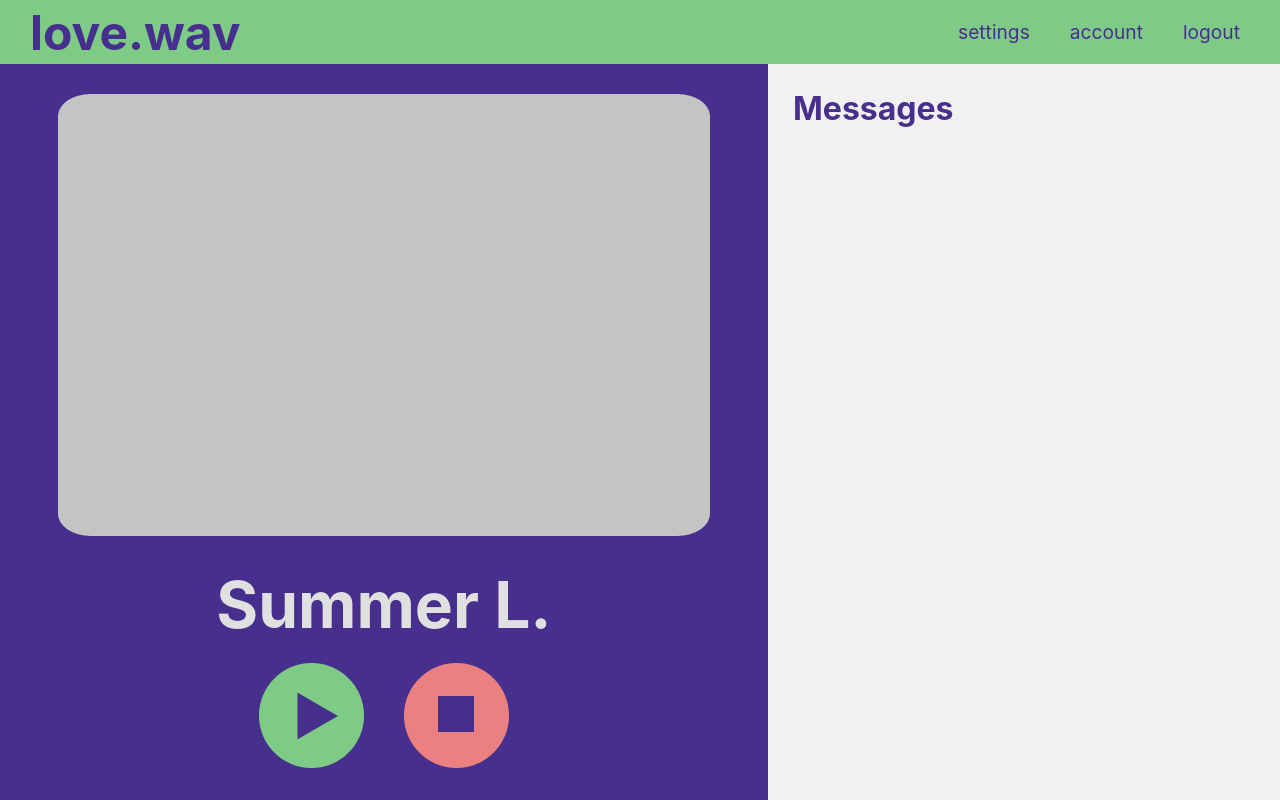
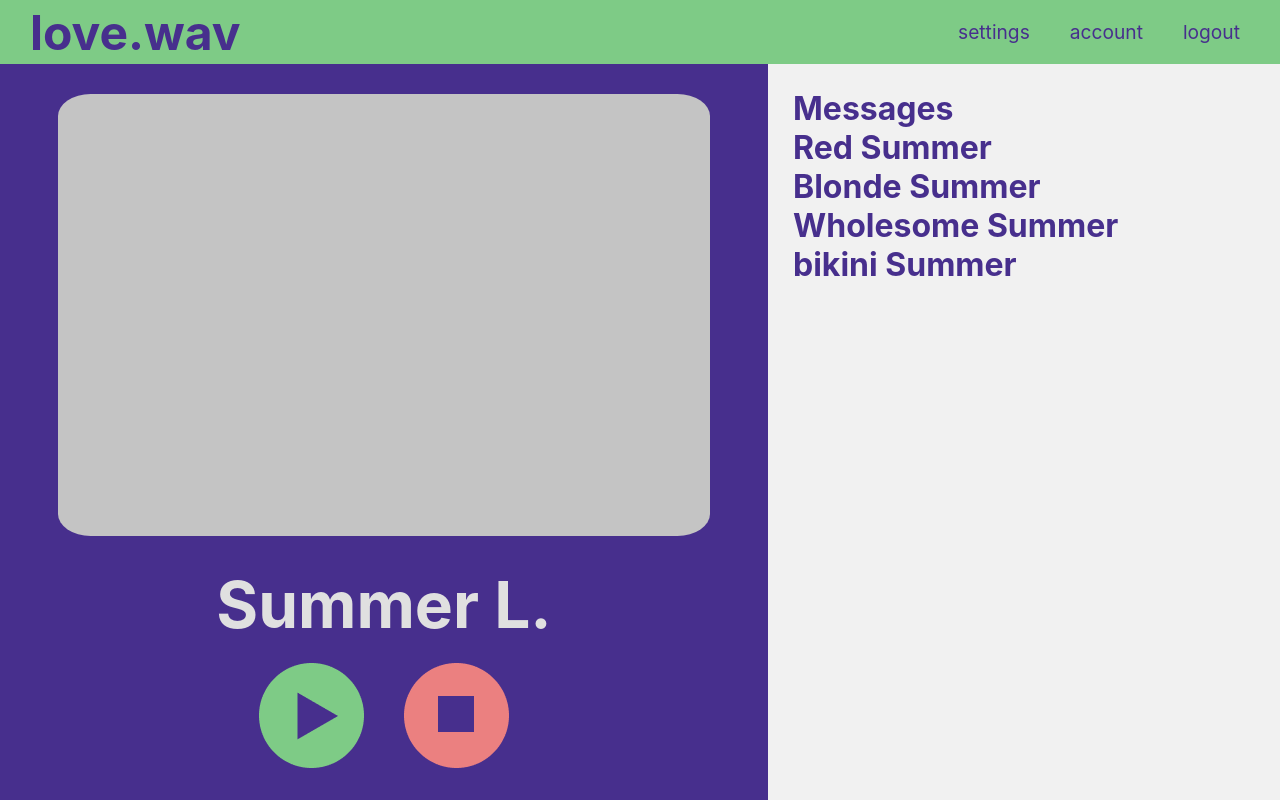
Before and after one commit to ydnaod/Love.wav, a React (Create React App) app: page / in a window 1280 px wide. Built offline with nearby package versions, Linux system fonts and the light colour scheme.

Commit message:
add filler object for messages for display purposes

```diff
--- a/src/Components/Message/Message.js
+++ b/src/Components/Message/Message.js
@@ -1,10 +1,10 @@
 import React, {useState, useEffect, Fragment} from 'react';
 import './Message.css';
 
-export function Message(){
+export function Message(props){
     return (
         <Fragment>
-
+            <h1>{props.conversation.name}</h1>
         </Fragment>
     )
 }
--- a/src/Components/MessageList/MessageList.css
+++ b/src/Components/MessageList/MessageList.css
@@ -2,8 +2,8 @@
     width: 40%;
     display: flex;
     background-color: rgb(241, 241, 241);
-}
-
-.label {
+    flex-direction: column;
+    justify-content: start;
+    text-align: start;
     padding: 25px;
 }
--- a/src/Components/MessageList/MessageList.js
+++ b/src/Components/MessageList/MessageList.js
@@ -1,11 +1,64 @@
-import React, {useState, useEffect, Fragment} from 'react';
+import React, { useState, useEffect, Fragment } from 'react';
 import './MessageList.css';
+import {Message} from '../Message/Message'
 
-export function MessageList(){
+export function MessageList() {
+
+    const [messageList, setMessageList] = useState([]);
+
+    useEffect(() => {
+        try {
+            const messages = [
+                {
+
+                        id: 1,
+                        name: 'Red Summer',
+                        lastText: 'haha what are you up to?',
+                        picture: '/Users/andydo/Documents/CODE/loveWave/lovewave/src/imagesForDev/92702565_10157230252121762_5471155548982345728_n 1.png'
+
+                },
+                {
+
+                        id: 2,
+                        name: 'Blonde Summer',
+                        lastText: 'have you read any Marx?',
+                        picture: '/Users/andydo/Documents/CODE/loveWave/lovewave/src/imagesForDev/67135032_10156509996661762_2449079524290199552_o 1.png'
+
+                },
+                {
+
+                        id: 3,
+                        name: 'Wholesome Summer',
+                        lastText: 'i have seasonal allergies',
+                        picture: '/Users/andydo/Documents/CODE/loveWave/lovewave/src/imagesForDev/58883111_10156337445321762_6587977256465858560_o 1.png'
+
+                },
+                {
+
+                        id: 4,
+                        name: 'bikini Summer',
+                        lastText: 'u up?',
+                        picture: '/Users/andydo/Documents/CODE/loveWave/lovewave/src/imagesForDev/13497952_10153673708421762_3223320782340572090_o 1.png'
+
+                }
+
+            ]
+            setMessageList(messages);
+        } catch (error) {
+            console.error(error.message);
+        }
+    }, []);
+
     return (
         <Fragment>
             <div className="MessageList">
                 <h1 className="label">Messages</h1>
+                {
+                    messageList.map(conversation => {
+                       return <Message conversation={conversation}
+                            key={conversation.id}/>
+                    })
+                }
             </div>
         </Fragment>
     )
```
Also changed, not shown: src/images/rewindButton.png (added), 1 other file (tests, documents, lock files or other folders).
